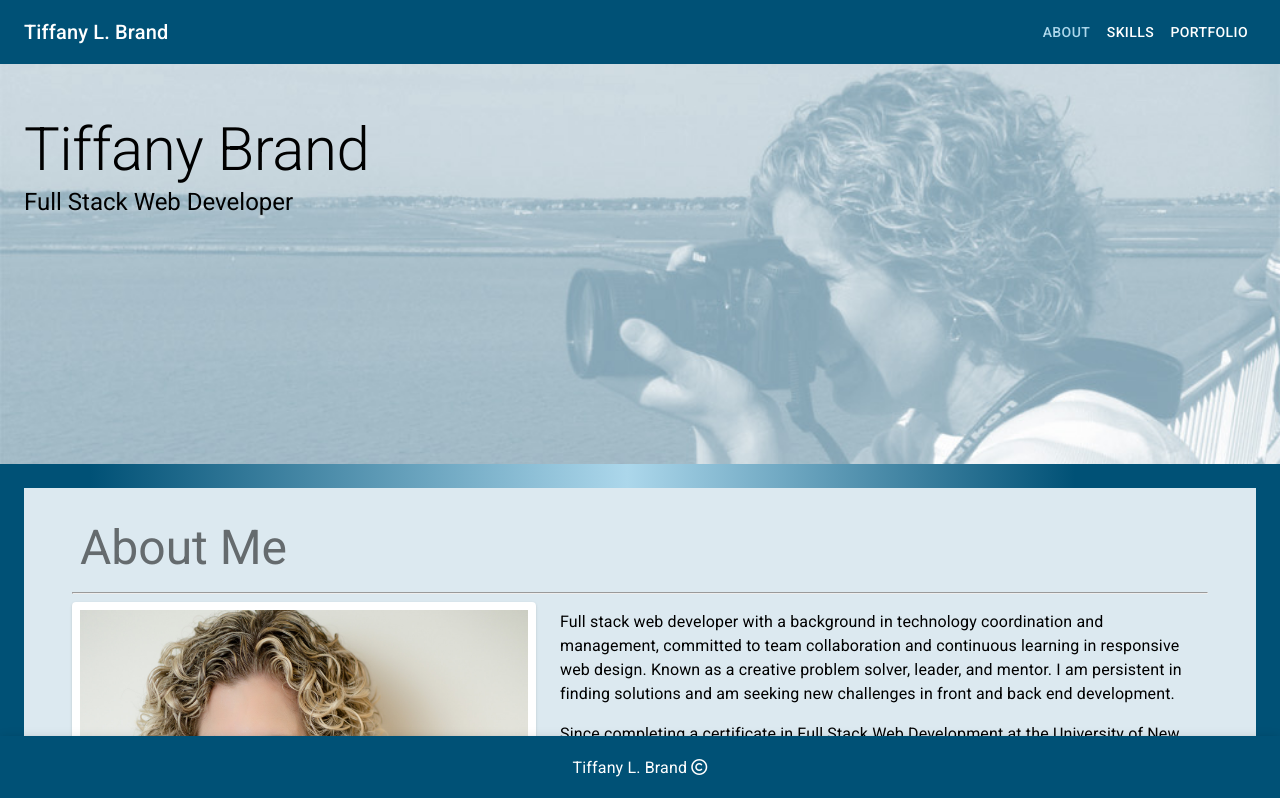
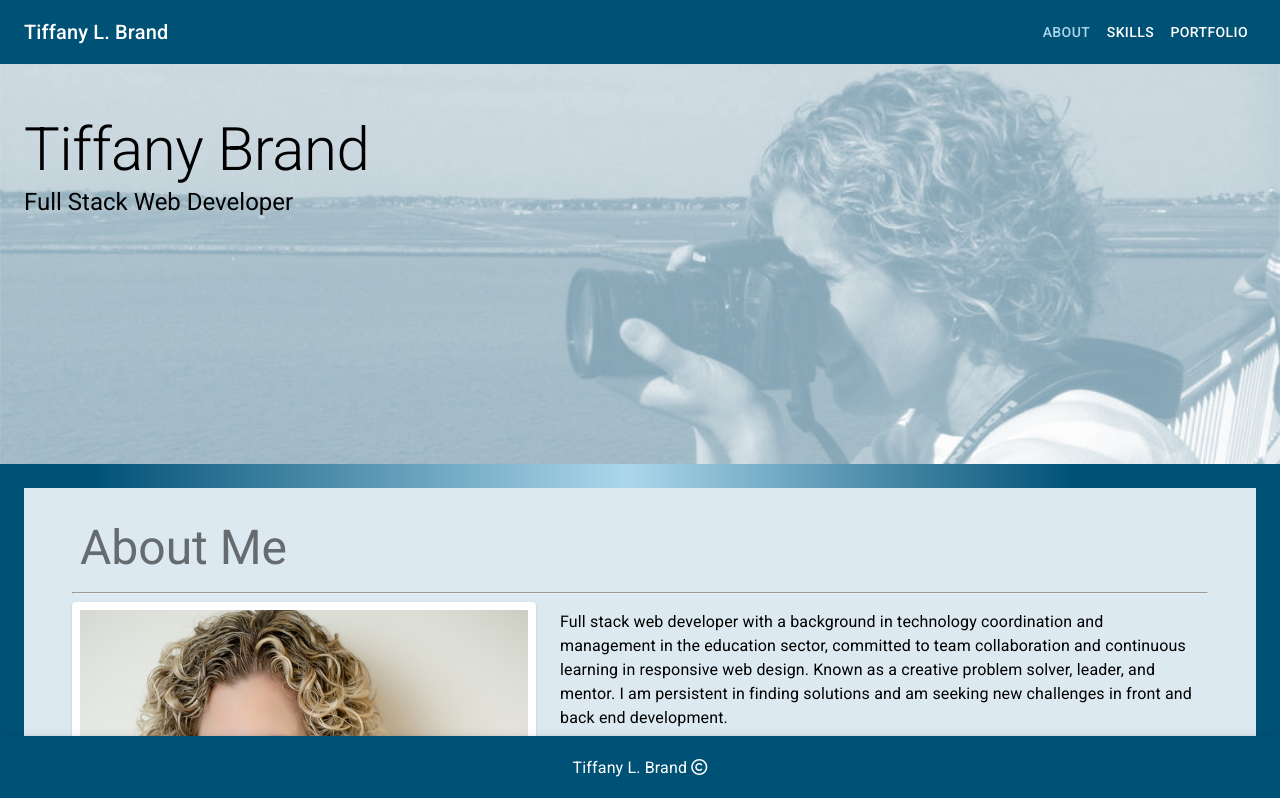
Before and after one commit to tiffany-brand/react-ts-portfolio, a React (Create React App) app: page / in a window 1280 px wide. Shown: the top 798 px of the page. Built offline with nearby package versions, Linux system fonts and the light colour scheme.

Commit message:
Update resume

```diff
--- a/src/components/About/index.tsx
+++ b/src/components/About/index.tsx
@@ -95,7 +95,7 @@ export default function About() {
                         <Fade>
                             <div className={classes.textBlock}>
                                 <Typography variant="body1" paragraph >
-                                    Full stack web developer with a background in technology coordination and management,
+                                    Full stack web developer with a background in technology coordination and management in the education sector,
                                     committed to
                                     team collaboration and continuous learning in responsive web design. Known as a creative
                                     problem solver, leader, and mentor. I am persistent in finding solutions and am seeking new challenges in
```
Also changed, not shown: 1 other file (tests, documents, lock files or other folders).
